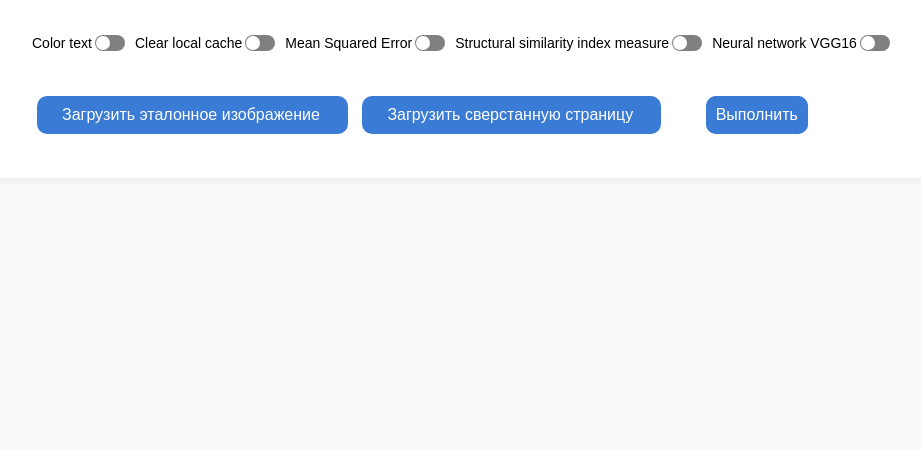
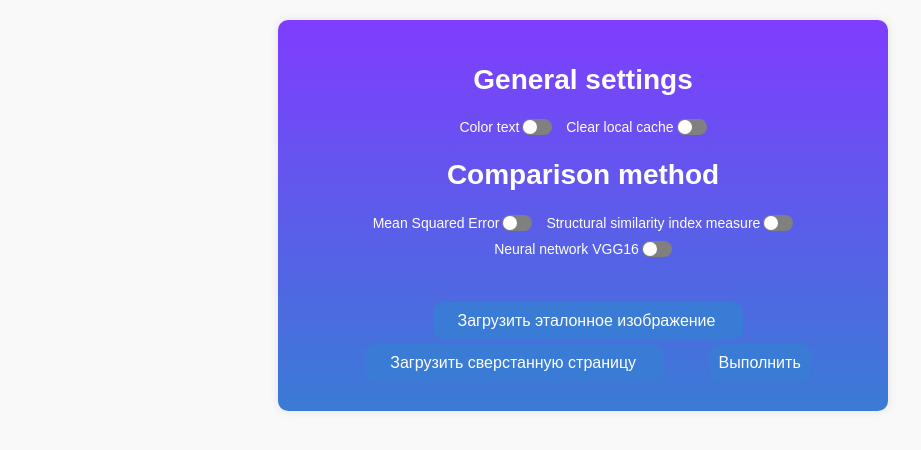
Before and after one commit to Jaldsky/AutomaticLayout-heck, a Django app: page / in a window 1280 px wide. Shown: the part 100-550 px from the top of the page, without its empty margins (57-978 px from the left). Run offline with Django 5.2, Linux system fonts and the light colour scheme; the visitor is signed in with stand-in values (Sample User, id 1).

Commit message:
Improve main page

```diff
--- a/app/static/styles/main_page.css
+++ b/app/static/styles/main_page.css
@@ -22,16 +22,22 @@
 }
 
 .container {
-	max-width: 90%;
-	margin: 0 auto;
+    width: 80%;
+    max-width: 600px;
+	margin: 20px auto;
 	padding: 10px 20px 20px 20px;
-	background-color: #fff;
 	border-radius: 10px;
 	box-shadow: 0 0 10px rgba(0,0,0,0.1);
+	align-items: center;
+	justify-content: center;
+	padding: 5px;
+	background: linear-gradient(to bottom, #7F3DFF, #3a7bd5);
+	margin-bottom: 10px;
+	color: #fff;
 }
 
 
-.settings-block,
+
 .upper-block,
 .small-block,
 .large-block,
--- a/app/templates/main/main_page.html
+++ b/app/templates/main/main_page.html
@@ -17,6 +17,8 @@
         <form method="post" enctype="multipart/form-data">
             {% csrf_token %}
             <div class="settings-block">
+
+                <h1>General settings</h1>
                 <div class="settings-menu">
                     <span>Color text</span>
                     <div class="switcher">
@@ -31,6 +33,9 @@
                         <label for="clear_local_cache"></label>
                     </div>
                 </div>
+
+                <h1>Comparison method</h1>
+
                 <div class="settings-menu">
                     <span>Mean Squared Error</span>
                     <div class="switcher">
```
